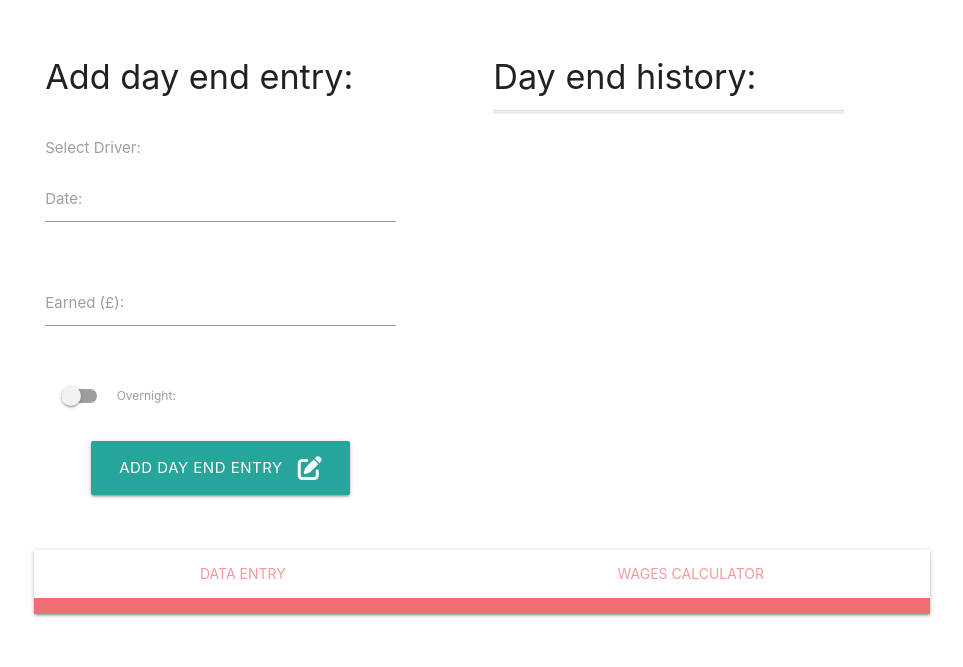
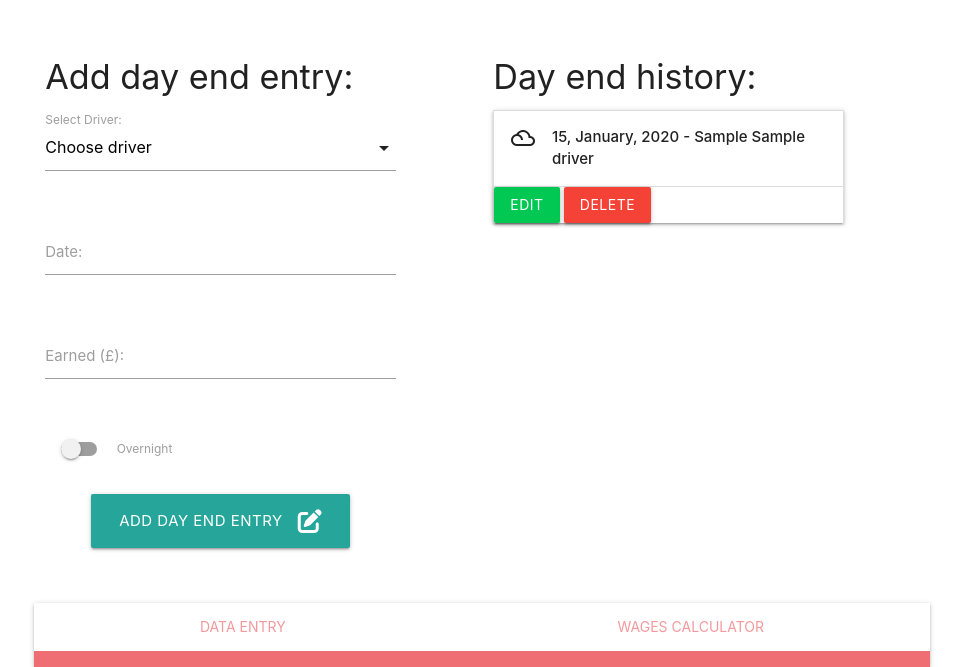
Before and after one commit to rhysjj111/haulage_assist, a Flask app: page /add_day_end in a window 1280 px wide. Shown: the part 136-803 px from the top of the page, without its empty margins (158-1121 px from the left). Before the commit the page ends 753 px from the top, so only its background shows below. Run offline with Flask 2, Linux system fonts and the light colour scheme; tables that the repository leaves empty hold one stand-in row (values such as "Sample post").

Commit message:
Add routes to day-end.html so that enties can be added to the database, edited and deleted.

```diff
--- a/wages_calculator/models.py
+++ b/wages_calculator/models.py
@@ -5,7 +5,7 @@ class Driver(db.Model):
     start_date = db.Column(db.Date, nullable=False)
     first_name = db.Column(db.String(30), nullable=False)
     second_name = db.Column(db.String(30), nullable=False)
-    base_wage = db.Column(db.Float, nullable=False)
+    base_wage = db.Column(db.Integer, nullable=False)
     bonus_percentage = db.Column(db.Float, nullable=False)
     day_end_days = db.relationship("DayEnd", backref="driver", cascade="all, delete", lazy=True)
 
@@ -19,10 +19,10 @@ class Driver(db.Model):
 class DayEnd(db.Model):
     id = db.Column(db.Integer, primary_key=True)
     date = db.Column(db.Date, nullable=False)
-    earned = db.Column(db.Float, nullable=False)
+    earned = db.Column(db.Integer, nullable=False)
     overnight = db.Column(db.Boolean, nullable=False)
     driver_id = db.Column(db.Integer, db.ForeignKey("driver.id", ondelete="CASCADE"), nullable=False)
 
     def __repr__(self):
         #represents itself in form of string
-        return f"Enry for: {driver.first_name} {driver.last_name} on {self.date}"
+        return f"Enry for: {self.driver.first_name} {self.driver.second_name} on {self.date}"
--- a/wages_calculator/routes.py
+++ b/wages_calculator/routes.py
@@ -29,8 +29,8 @@ def add_driver():
 
 @app.route("/delete_driver/<int:driver_id>")
 def delete_driver(driver_id):
-    driver = Driver.query.get_or_404(driver_id)
-    db.session.delete(driver)
+    entry = Driver.query.get_or_404(driver_id)
+    db.session.delete(entry)
     db.session.commit()
     return redirect(url_for("add_driver"))
 
@@ -47,5 +47,33 @@ def edit_driver(driver_id):
 
 @app.route("/add_day_end", methods=["GET", "POST"])
 def add_day_end():
-     drivers = list(Driver.query.order_by(Driver.first_name).all())
-     return render_template("add_day_end.html", drivers=drivers)
+    drivers = list(Driver.query.order_by(Driver.first_name).all())
+    day_end_entries = list(DayEnd.query.order_by(DayEnd.date).all())
+    if request.method == "POST":
+        day_end_entry = DayEnd(
+            date = request.form.get("date"),
+            earned = request.form.get("earned"),
+            overnight = bool(True if request.form.get("overnight") else False),
+            driver_id = request.form.get("driver_id")
+        )
+        db.session.add(day_end_entry)
+        db.session.commit()
+        return redirect(url_for("add_day_end", drivers=drivers, day_end_entries=day_end_entries))
+    return render_template("add_day_end.html", drivers=drivers, day_end_entries=day_end_entries)
+
+@app.route("/delete_day_end/<int:day_id>")
+def delete_day_end(day_id):
+    entry = DayEnd.query.get_or_404(day_id)
+    db.session.delete(entry)
+    db.session.commit()
+    return redirect(url_for("add_day_end"))
+
+@app.route("/edit_day_end/<int:day_id>", methods=["POST"])
+def edit_day_end(day_id):
+    entry = DayEnd.query.get_or_404(day_id)
+    entry.date = request.form.get("date")
+    entry.earned = request.form.get("earned")
+    entry.overnight = bool(True if request.form.get("overnight") else False)
+    entry.driver_id = request.form.get("driver_id")
+    db.session.commit()
+    return redirect(url_for("add_day_end"))
--- a/wages_calculator/static/js/script.js
+++ b/wages_calculator/static/js/script.js
@@ -14,6 +14,10 @@ document.addEventListener('DOMContentLoaded', function() {
         i18n: {done: "Select"}
     })
 
+    // select initialization
+    let selects = document.querySelectorAll('select');
+    M.FormSelect.init(selects);
+
     function removeTabs() {
         const subTabs = document.querySelector('#sub-menu-tabs')
         const tabs = M.Tabs.init(subTabs, swipeable=true);
--- a/wages_calculator/templates/add_day_end.html
+++ b/wages_calculator/templates/add_day_end.html
@@ -5,8 +5,8 @@
 
     {% block entry_form_title %}Add day end entry:{% endblock %}
         {% block entry_form %}
-            <form method="post" action="{{ url_for('add_day_end') }}">
-                {{ macros.day_end_questions('add', day_end) }}
+            <form method="POST" action="{{ url_for('add_day_end') }}">
+                {{ macros.day_end_questions('add', day, drivers) }}
             </form>
         {% endblock %}
 
@@ -17,12 +17,14 @@
                     <li>
                         <!-- collapsible header -->
                         <div class="collapsible-header"><i class="material-icons">filter_drama</i>
-                        <strong>{{ day.date.strftime("%d, %B, %Y") }} - {{ driver.name }}</strong>
+                        <strong>{{ day.date.strftime("%d, %B, %Y") }} - {{ day.driver.name() }}</strong>
                         </div>
                         <!-- collapsible-body -->
                         <div class="collapsible-body">
                             Earned: £{{ day.earned }}<br>
-                            {{ "Overnight" if day.overnight else "" }}
+                            {% set overnight = '<span class="blue-text">Overnight: Yes </span>' %}
+                            {% set no_overnight = '<span class="red-text">Overnight: No </span>' %}
+                            {{ overnight|safe if day.overnight else no_overnight|safe }}
                         </div>
                         <!-- buttons -->
                         <a href="#modal_edit_{{ day.id }}" class="btn green accent-4 modal-trigger">Edit</a>
@@ -32,10 +34,10 @@
                         <div id="modal_delete_{{ day.id }}" class="modal">
                             <div class="modal-content">
                                 <h4>Delete Day End Entry?</h4>
-                                <p>The entry, {{ day.date.strftime("%d, %B, %Y") }} - {{ driver.name }} will be deleted permanently.</p>
+                                <p>The entry, {{ day.date.strftime("%d, %B, %Y") }} - {{ day.driver.name() }} will be deleted permanently.</p>
                             </div>
                             <div class="modal-footer">
-                                <a href="{{ url_for('delete_day_end', day_end_id=day.id)}}" class="btn red">Delete</a>
+                                <a href="{{ url_for('delete_day_end', day_id=day.id)}}" class="btn red">Delete</a>
                                 <a href="" class="modal-close btn grey">Cancel</a>
                             </div>
                         </div>
@@ -46,8 +48,8 @@
                             <h3 class="center-align">Edit Day End Entry</h3>
 
                             <div class="row">
-                                <form class="col s12" method="POST" action="{{ url_for('edit_day_end', day_end_id=day.id) }}">
-                                {{ macros.day_end_questions('edit', day) }}
+                                <form class="col s12" method="POST" action="{{ url_for('edit_day_end', day_id=day.id)}}">
+                                {{ macros.day_end_questions('edit', day, drivers) }}
                                 </form>
                             </div>
                         </div>
--- a/wages_calculator/templates/macros.html
+++ b/wages_calculator/templates/macros.html
@@ -59,23 +59,35 @@
     </div>
 {% endmacro %}
 
+
+
+
+
+
+
 {% macro day_end_questions(type, day, drivers) %}
 
     <!-- driver -->
     <div class="row">
         <div class="input-field col s12">
             <!-- <i class="fas fa-calendar prefix light-blue-text text-darken-4"></i> -->
-            <label for="driver">Select Driver:</label>
             <select name="driver_id" id="driver_id" class="validate" required>
-                <option value="" disabled selected>Choose driver</option>
-                {% for driver in drivers %}
-                    {% if day is defined %}
-                        <option value="{{ driver.id }}" selected>{{ driver.name }}</option>
-                    {% else %}
-                        <option value="{{ driver.id }}" selected>{{ driver.name }}</option>
-                    {% endif %}
-                {% endfor %}
+                {% if day is defined %}
+                    {% for driver in drivers %}
+                        {% if day.driver == driver %}
+                            <option value="{{ driver.id }}" selected>{{ driver.name() }}</option>
+                        {% else %}
+                            <option value="{{ driver.id }}">{{ driver.name() }}</option>
+                        {% endif %}
+                    {% endfor %}
+                {% else %}
+                    <option value="" disabled selected>Choose driver</option>
+                    {% for driver in drivers %}
+                            <option value="{{ driver.id }}" >{{ driver.name() }}</option>
+                    {% endfor %}
+                {% endif %}
             </select>
+            <label for="driver_id">Select Driver:</label>
         </div>
     </div>
 
@@ -104,12 +116,23 @@
         <div class="input-field col s12">
             <div class="switch">
                 <!-- <i class="fas fa-pencil-alt prefix light-blue-text text-darken-4"></i> -->
-                <label for="overnight">
-                    <input id="overnight" name="overnight" {% if day is defined %} value="{{ day.overnight }}" {% endif %}
-                    type="checkbox">
-                    <span class="lever"></span>
-                    Overnight:
-                </label>
+                    {% if day is defined %}
+                        <label for="overnight_{{ type }}_{{ day.id }}">
+                            {% if day.overnight == True %}
+                            <input id="overnight_{{ type }}_{{ day.id }}" name="overnight" type="checkbox" checked>
+                            {% else %}
+                            <input id="overnight_{{ type }}_{{ day.id }}" name="overnight" type="checkbox">
+                            {% endif %}
+                            <span class="lever"></span>
+                            Overnight
+                        </label>
+                    {% else %}
+                        <label for="overnight_{{ type }}">
+                            <input id="overnight_{{ type }}" name="overnight" type="checkbox">
+                            <span class="lever"></span>
+                            Overnight
+                        </label>
+                    {% endif %}
             </div>
         </div>
     </div>
```
Also changed, not shown: wages_calculator/templates/wages_calculator.html (added, +11 -0 lines).
